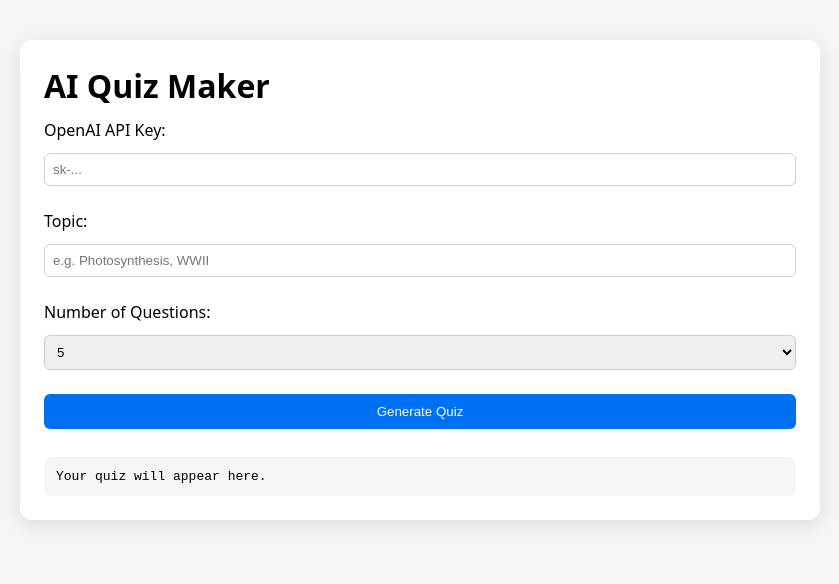
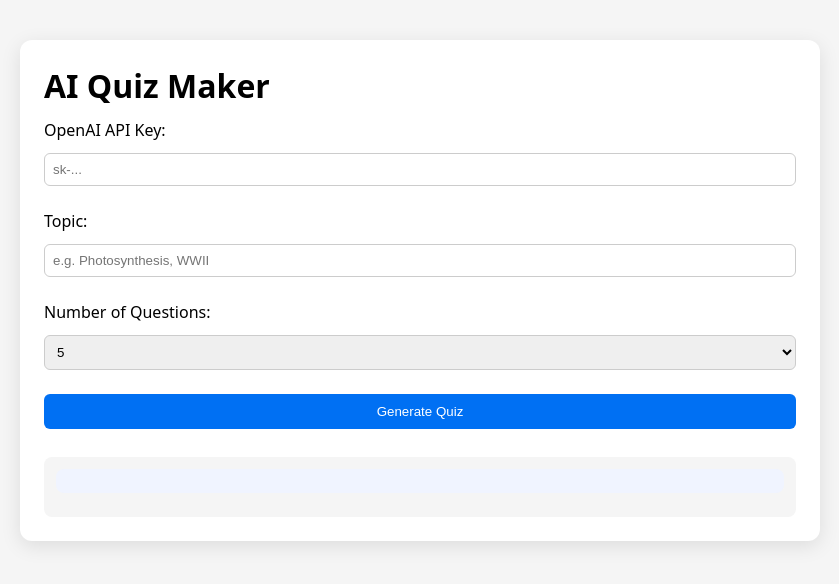
Before and after one commit to strxwberrylxvver/quiz-maker, a React (Vite) app: page / in a window 1280 px wide. Shown: the top 584 px of the page, without its empty margins (220-1059 px from the left). Built offline with nearby package versions, Linux system fonts and the light colour scheme.

Commit message:
Added question cards

```diff
--- a/src/App.css
+++ b/src/App.css
@@ -36,6 +36,13 @@
   background: #f5f5f5;
   border-radius: 8px;
 }
+.question-card {
+  background: #f0f4ff;
+  padding: 12px;
+  border-radius: 8px;
+  margin-bottom: 12px;
+}
+
 
 .error {
   color: red;
--- a/src/App.jsx
+++ b/src/App.jsx
@@ -89,8 +89,13 @@
       </button>
 
       <div className="quiz-output">
-        <pre>{quizText || "Your quiz will appear here."}</pre>
-      </div>
+  {quizText.split("\n\n").map((q, i) => (
+    <div key={i} className="question-card">
+      <pre>{q}</pre>
+    </div>
+  ))}
+</div>
+
     </div>
   );
 }
```
